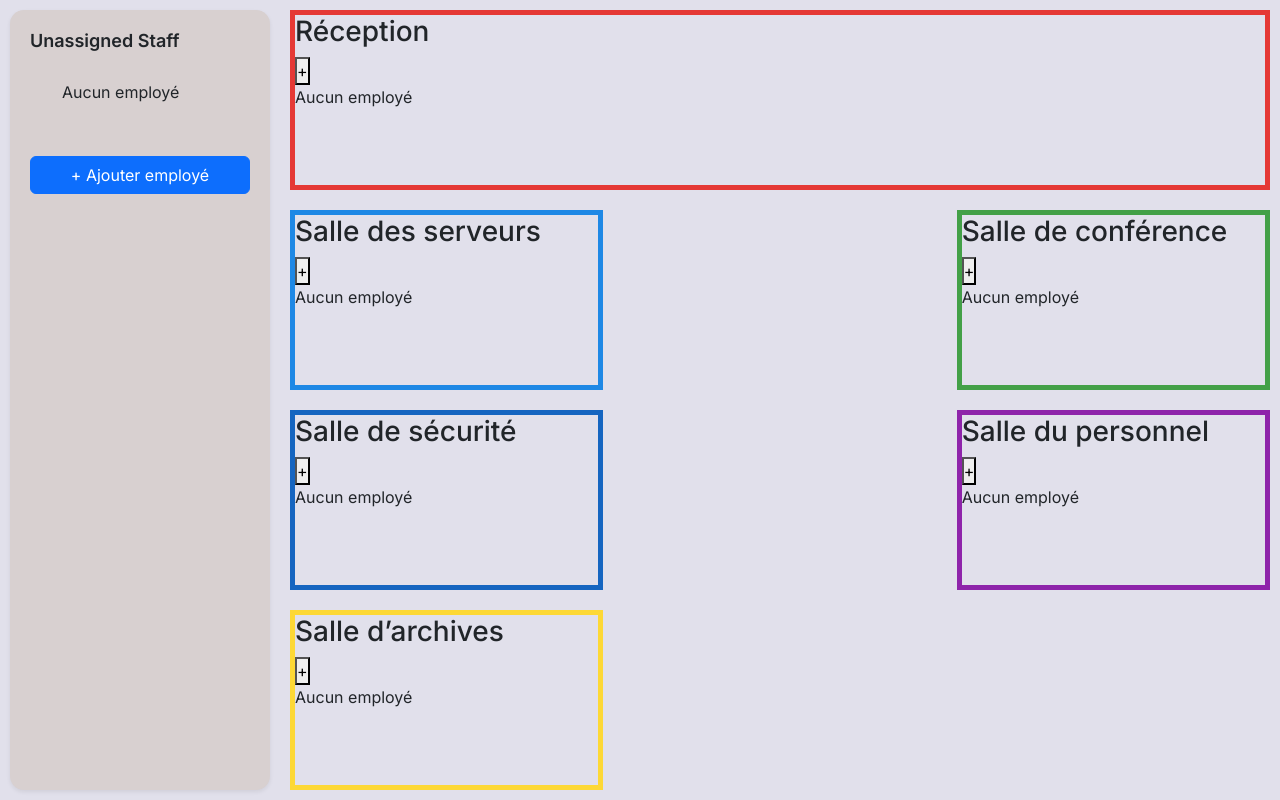
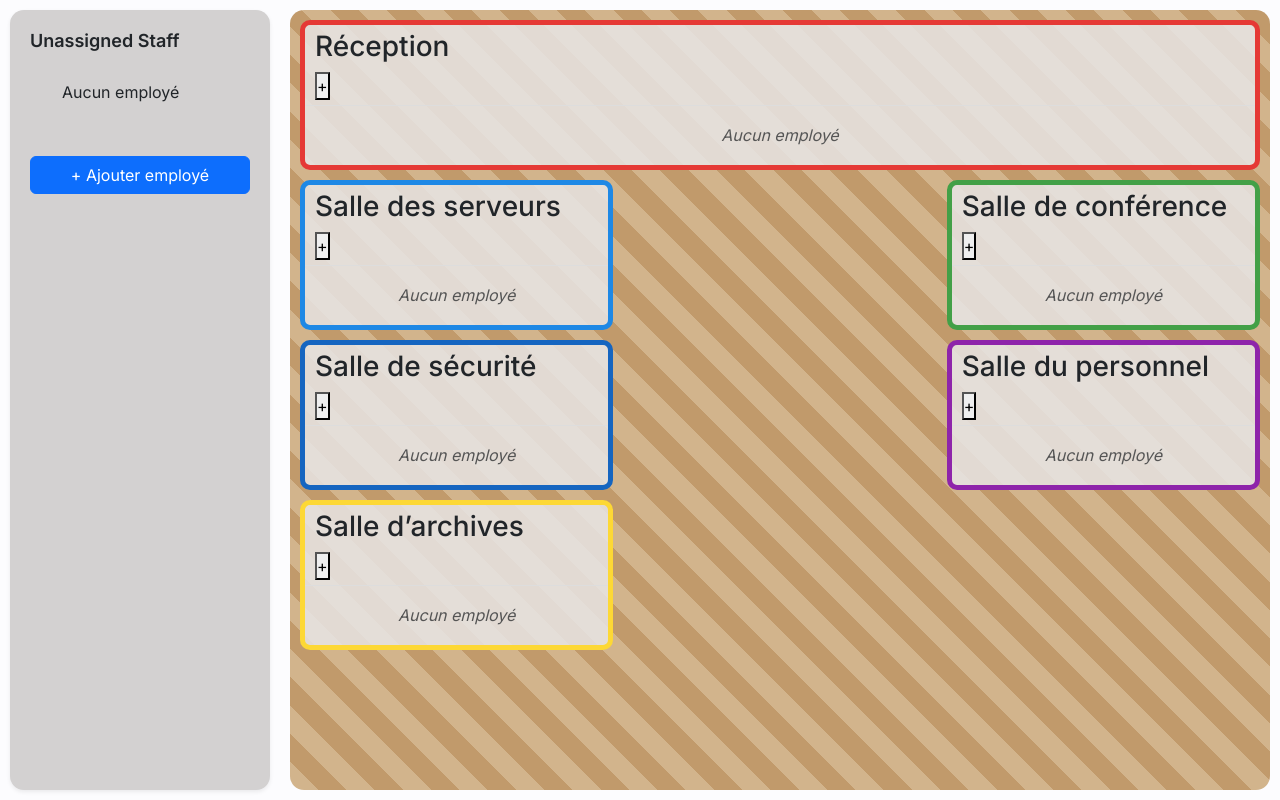
Before and after one commit to ezraidimariam/Workplace-Staff-Map, a plain HTML site: page index.html in a window 1280 px wide. Drawn offline with nearby package versions, Linux system fonts and the light colour scheme.

Commit message:
style: fix room layout and add wooden floor background

```diff
--- a/styles/style.css
+++ b/styles/style.css
@@ -1,4 +1,3 @@
-
 * {
   margin: 0;
   padding: 0;
@@ -6,8 +5,8 @@
 }
 
 body {
-  font-family: "Inter";
-  background: #e1e0eb;
+  font-family: "Inter", sans-serif;
+  background: #fcfcfe;
 }
 
 .app {
@@ -17,10 +16,9 @@ body {
   gap: 20px;
 }
 
-
 .sidebar {
   width: 260px;
-  background: rgb(216, 208, 208);
+  background: rgb(211, 209, 209);
   padding: 20px;
   border-radius: 14px;
   display: flex;
@@ -36,22 +34,80 @@ body {
 .floor {
   flex: 1;
   display: grid;
-  gap: 20px;
+  gap: 10px;
   grid-template-columns: 1fr 1fr 1fr;
-  grid-template-rows: 1fr 1fr 1fr 1fr;
+  grid-template-rows: 150px 150px 150px 150px;
+  background: repeating-linear-gradient(
+    45deg,
+    #d2b48c,
+    #d2b48c 20px,
+    #c19a6b 20px,
+    #c19a6b 40px
+  );
+  padding: 10px;
+  border-radius: 14px;
 }
 
-.room-reception { grid-column: 1 / 4; grid-row: 1; border: 5px solid #e53935; }
-.room-server    { grid-column: 1; grid-row: 2; border: 5px solid #1e88e5; }
-.room-conference{ grid-column: 3; grid-row: 2; border: 5px solid #43a047; }
-.room-security  { grid-column: 1; grid-row: 3; border: 5px solid #1565c0; }
-.room-staff     { grid-column: 3; grid-row: 3; border: 5px solid #8e24aa; }
-.room-archives  { grid-column: 1; grid-row: 4; border: 5px solid #fdd835; }
+.room {
+  border-radius: 10px;
+  display: flex;
+  flex-direction: column;
+  justify-content: flex-start;
+  background: rgba(232, 229, 229, 0.85);
 
+}
+
+.room-reception {
+  grid-column: 1 / 4;
+  grid-row: 1;
+  border: 5px solid #e53935;
+}
+.room-server {
+  grid-column: 1;
+  grid-row: 2;
+  border: 5px solid #1e88e5;
+}
+.room-conference {
+  grid-column: 3;
+  grid-row: 2;
+  border: 5px solid #43a047;
+}
+.room-security {
+  grid-column: 1;
+  grid-row: 3;
+  border: 5px solid #1565c0;
+}
+.room-staff {
+  grid-column: 3;
+  grid-row: 3;
+  border: 5px solid #8e24aa;
+}
+.room-archives {
+  grid-column: 1;
+  grid-row: 4;
+  border: 5px solid #fdd835;
+}
 
 .corridor {
   grid-column: 2;
   grid-row: 2 / 5;
-  background: #e5e5e5;
+  background: rgba(230, 230, 230, 0.8);
   border-radius: 14px;
+  box-shadow: inset 0 0 8px rgba(0, 0, 0, 0.1);
 }
+
+.room-header {
+  padding: 5px 10px;
+  font-weight: 600;
+  border-bottom: 1px solid #ddd;
+}
+
+.room-body {
+  flex: 1;
+  padding: 10px;
+  font-style: italic;
+  color: #555;
+  display: flex;
+  align-items: center;
+  justify-content: center;
+}
```
